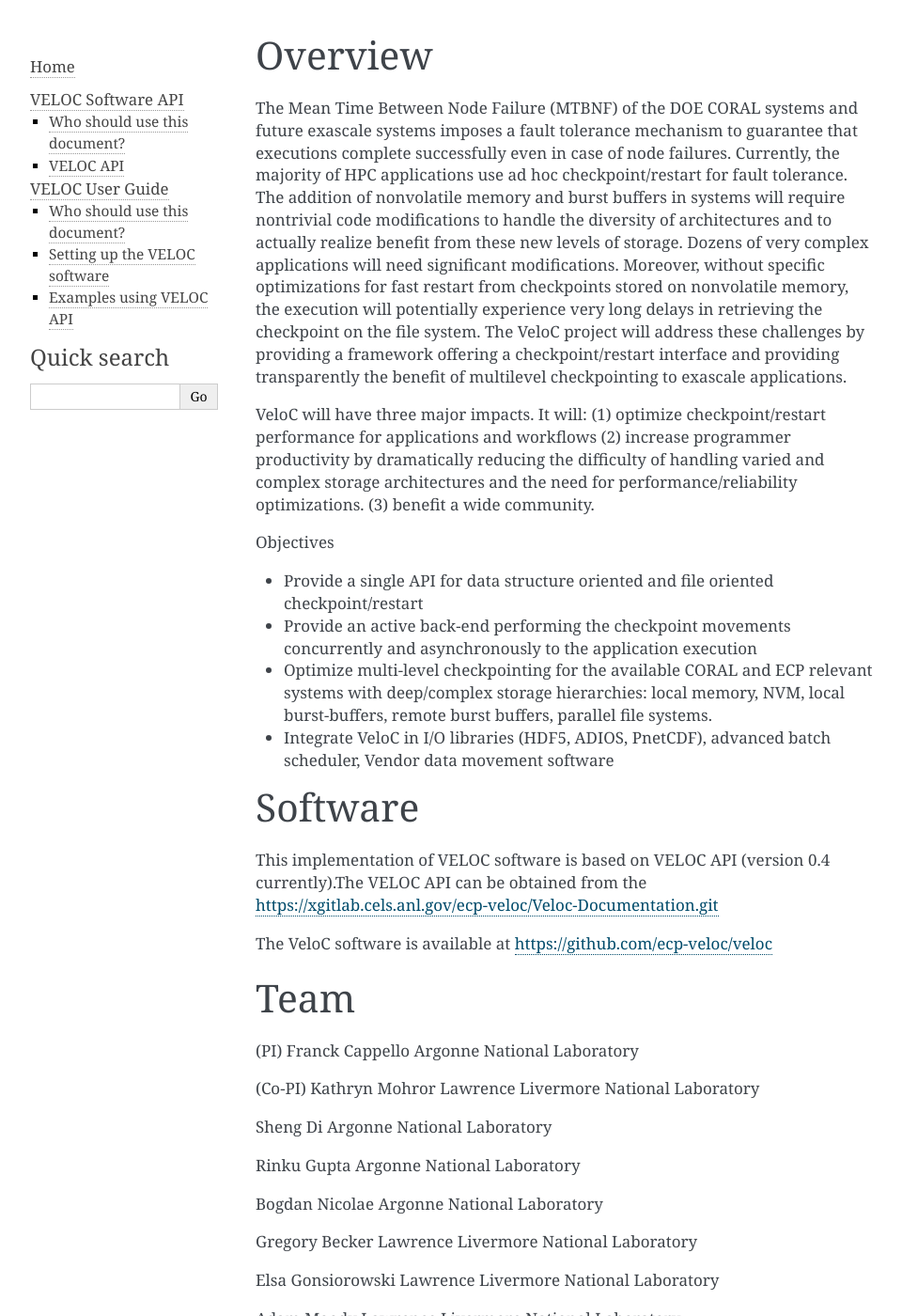
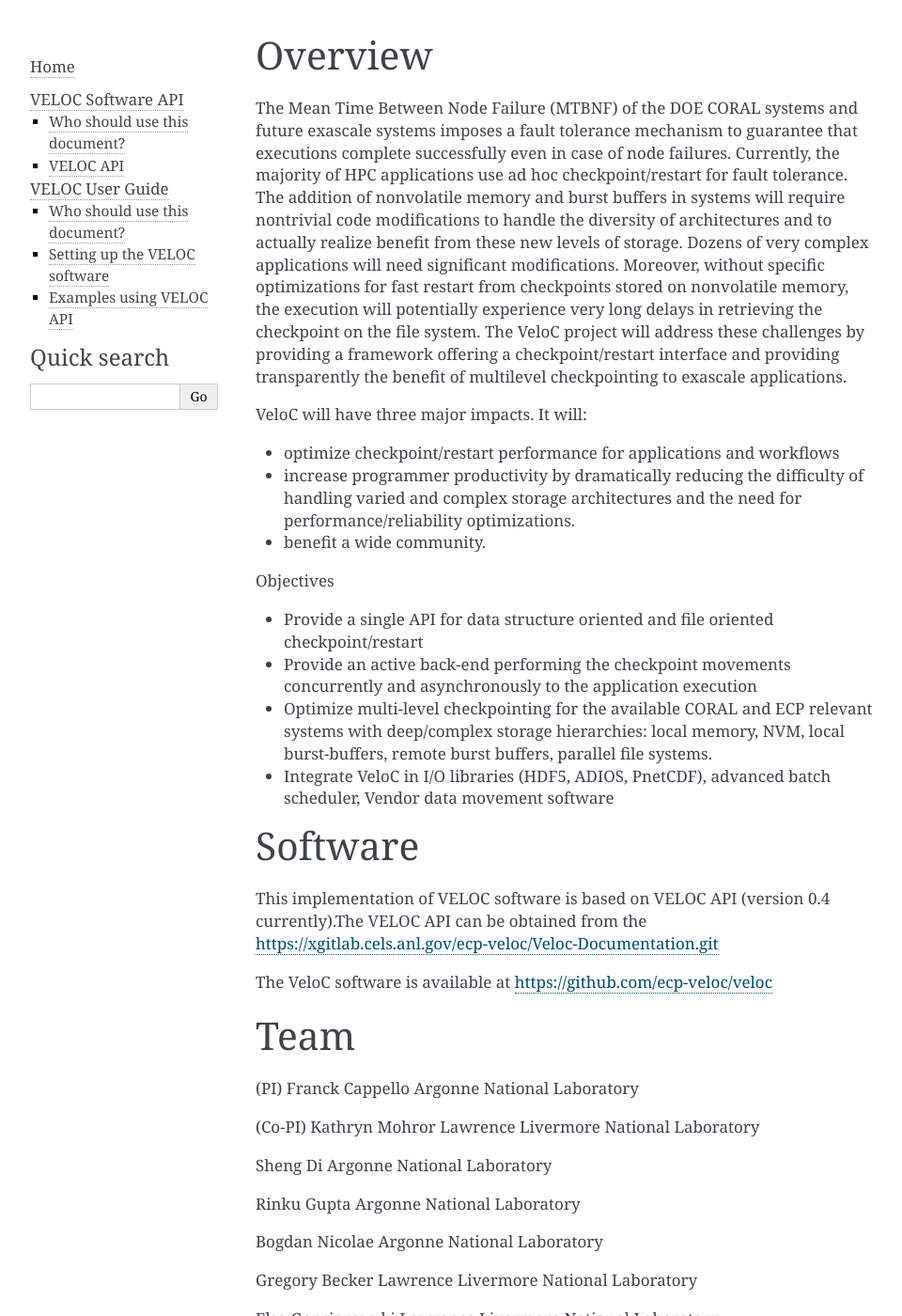
Before and after one commit to ECP-VeloC/VELOC, a Sphinx documentation site: the page built from docs/index.rst, in a window 1280 px wide and 1400 px high. Shown: the whole window at 94% size, without its empty margins (148-1108 px from the left). Built offline with Sphinx 7.4.7, drawn with Linux system fonts in a browser that asks for light colours; pages that are not in the unit, such as notebooks, are missing from menus; some of the changed text lies outside the part shown.

Commit message:
Update index.rst

```diff
--- a/docs/index.rst
+++ b/docs/index.rst
@@ -2,7 +2,11 @@
 --------
 The Mean Time Between Node Failure (MTBNF) of the DOE CORAL systems and future exascale systems imposes a fault tolerance mechanism to guarantee that executions complete successfully even in case of node failures. Currently, the majority of HPC applications use ad hoc checkpoint/restart for fault tolerance. The addition of nonvolatile memory and burst buffers in systems will require nontrivial code modifications to handle the diversity of architectures and to actually realize benefit from these new levels of storage. Dozens of very complex applications will need significant modifications. Moreover, without specific optimizations for fast restart from checkpoints stored on nonvolatile memory, the execution will potentially experience very long delays in retrieving the checkpoint on the file system. The VeloC project will address these challenges by providing a framework offering a checkpoint/restart interface and providing transparently the benefit of multilevel checkpointing to exascale applications.
 
-VeloC will have three major impacts. It will: (1) optimize checkpoint/restart performance for applications and workflows (2) increase programmer productivity by dramatically reducing the difficulty of handling varied and complex storage architectures and the need for performance/reliability optimizations. (3) benefit a wide community.
+VeloC will have three major impacts. It will:
+
+- optimize checkpoint/restart performance for applications and workflows
+- increase programmer productivity by dramatically reducing the difficulty of handling varied and complex storage architectures and the need for performance/reliability optimizations.
+- benefit a wide community.
 
 Objectives
 
```
Also changed, not shown: other parts of docs/index.rst (+0 -3 lines).
